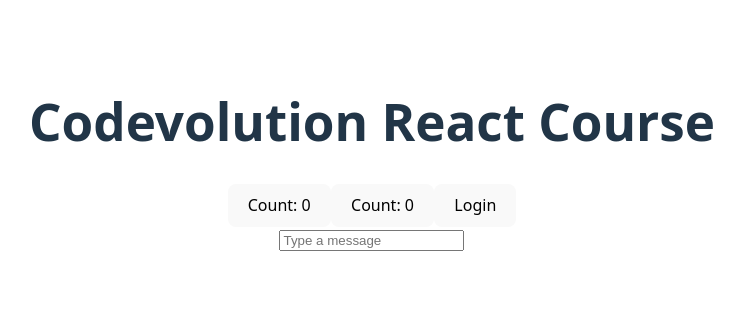
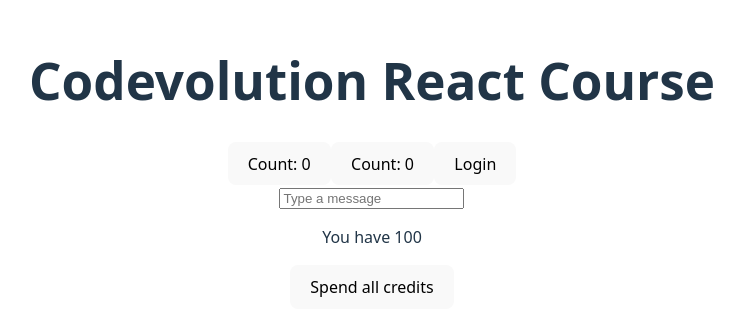
Before and after one commit to Miko-29/react-essentials, a React app in the folder state-demo/: page / in a window 1280 px wide. Shown: the part 237-572 px from the top of the page, without its empty margins (268-1012 px from the left). Built offline with nearby package versions, Linux system fonts and the light colour scheme; the HTML template or start-up script is replaced by a standard one.

Commit message:
rules of hooks

```diff
--- a/state-demo/src/App.jsx
+++ b/state-demo/src/App.jsx
@@ -4,6 +4,7 @@
 import './App.css'
 import { Counter } from './Counter'
 import { LoginCard } from './LoginCard'
+import { UserDashboard } from './UserDashboard'
 
 function App() {
   return (
@@ -12,6 +13,7 @@
       <Counter />
       <Counter />
       <LoginCard/>
+      <UserDashboard isPremium={true}/>
     </>
   )
 }
--- /dev/null
+++ b/state-demo/src/UserDashboard.jsx
@@ -0,0 +1,15 @@
+import { useState } from "react";
+
+export const UserDashboard = ({isPremium}) => {
+
+    const [credits, setCredits] = useState(100);
+
+    if(!isPremium) {
+        return <div>Upgrade to premium to see Credits</div>
+    }
+    return <div>
+        <p>You have {credits}</p>
+        <button onClick={() => {setCredits(0)}}>Spend all credits</button>
+    </div>
+
+}
```
